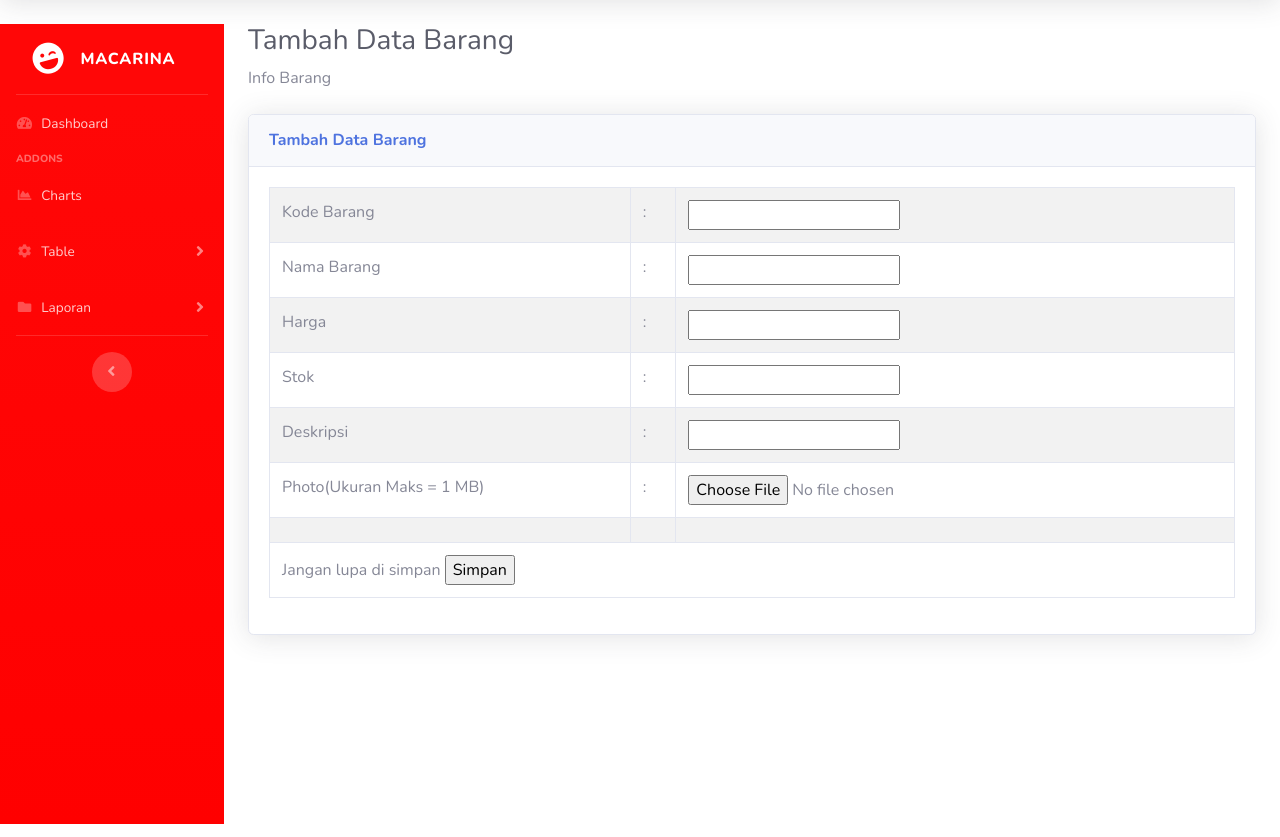
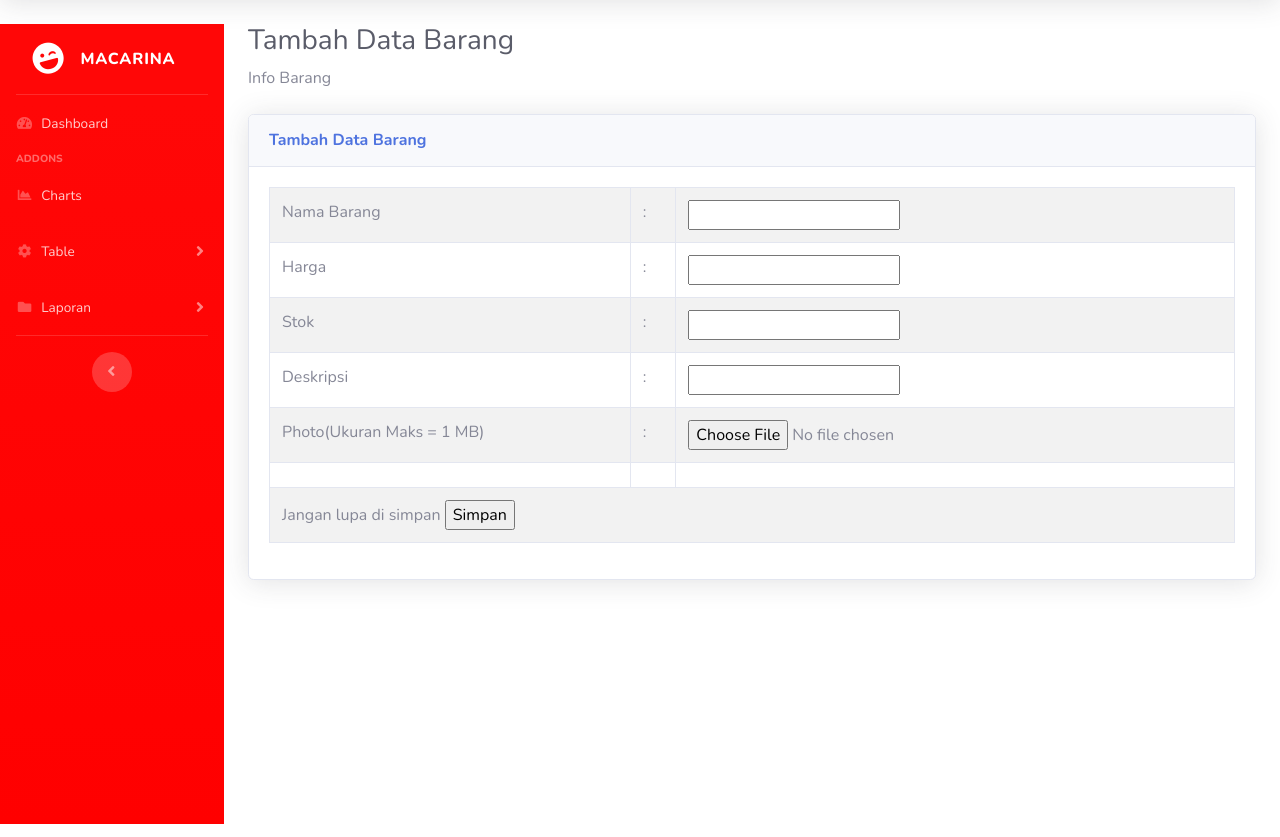
Before and after one commit to anjualiciajohan/Macarina, a PHP site: page /admin/barang/tamBarang.php in a window 1280 px wide. Shown: the part 70-907 px from the top of the page. Run offline with PHP 8.4, Linux system fonts and the light colour scheme.

Commit message:
Update tamBarang.php

```diff
--- a/admin/barang/tamBarang.php
+++ b/admin/barang/tamBarang.php
@@ -54,11 +54,6 @@ include_once "../config/side.php";
           ?>
             <form method ="POST" action="FtamBarang.php" enctype="multipart/form-data">
                 <table border="1" class="table table-striped table-bordered table-hover">
-                    <tr>
-                        <td>Kode Barang</td>
-                        <td>:</td>
-                        <td><input type="text" name="txt_idbrg"></td>
-                    </tr>
                     <tr>
                         <td>Nama Barang</td>
                         <td>:</td>
```
